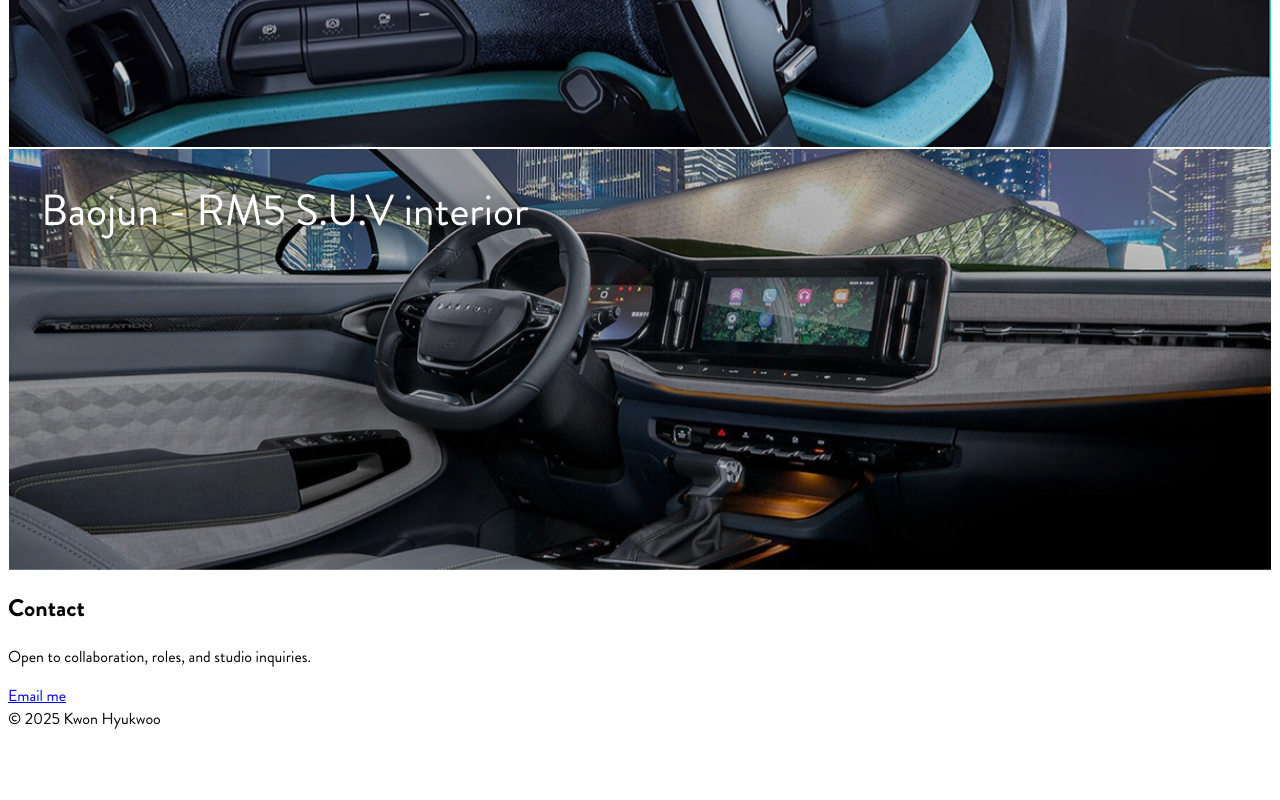
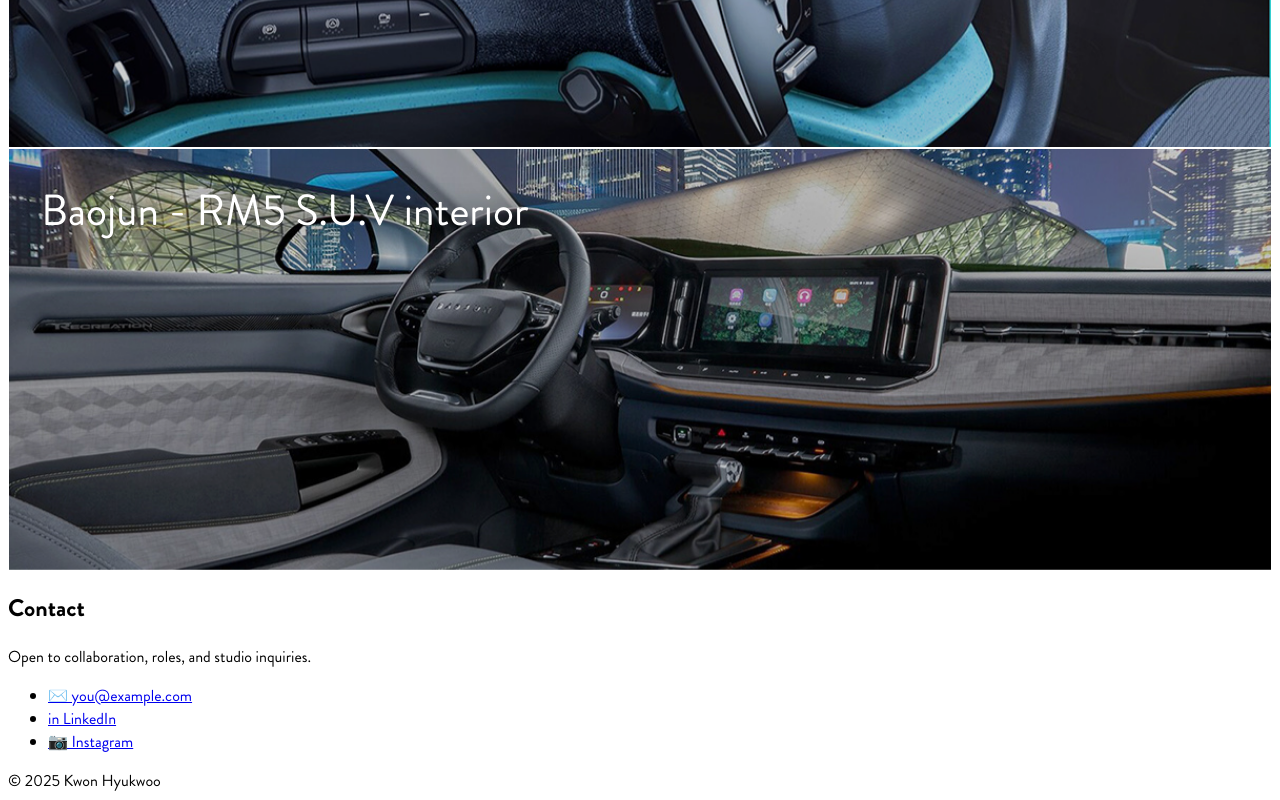
Before and after one commit to lyankwon808/portfolio, a Next.js app: page / in a window 1280 px wide. Shown: the part 2916-3716 px from the top of the page. Before the commit the page ends 3654 px from the top, so only its background shows below. Built offline with nearby package versions, Linux system fonts and the light colour scheme.

Commit message:
feat: contact dropdown + contact section links

```diff
--- /dev/null
+++ b/app/components/ContactMenu.tsx
@@ -0,0 +1,69 @@
+"use client";
+
+import { useEffect, useRef, useState } from "react";
+
+export default function ContactMenu() {
+  const [open, setOpen] = useState(false);
+  const ref = useRef<HTMLDivElement>(null);
+
+  // 바깥 클릭 & ESC로 닫기
+  useEffect(() => {
+    const onKey = (e: KeyboardEvent) => {
+      if (e.key === "Escape") setOpen(false);
+    };
+    const onClick = (e: MouseEvent) => {
+      if (ref.current && !ref.current.contains(e.target as Node)) {
+        setOpen(false);
+      }
+    };
+    document.addEventListener("keydown", onKey);
+    document.addEventListener("click", onClick);
+    return () => {
+      document.removeEventListener("keydown", onKey);
+      document.removeEventListener("click", onClick);
+    };
+  }, []);
+
+  return (
+    <div className="relative" ref={ref}>
+      <button
+        type="button"
+        aria-expanded={open}
+        onClick={() => setOpen((v) => !v)}
+        className="rounded-full border px-3 py-1 text-xs hover:bg-neutral-50"
+      >
+        Contact
+      </button>
+
+      {open && (
+        <div
+          role="menu"
+          className="absolute right-0 mt-2 w-56 rounded-xl border border-neutral-200/70 bg-white/95 backdrop-blur shadow-lg p-2 text-sm"
+        >
+          <a
+            href="mailto:lyankwon808@gmail.com"
+            className="block rounded-md px-3 py-2 hover:bg-neutral-50"
+          >
+            ✉️ Email
+          </a>
+          <a
+            href="https://www.linkedin.com/in/hyukwoo-leon-kwon-33190161/"
+            target="_blank"
+            rel="noopener noreferrer"
+            className="block rounded-md px-3 py-2 hover:bg-neutral-50"
+          >
+            in&nbsp;LinkedIn
+          </a>
+          <a
+            href="https://instagram.com/leon_h_kwon"
+            target="_blank"
+            rel="noopener noreferrer"
+            className="block rounded-md px-3 py-2 hover:bg-neutral-50"
+          >
+            📷 Instagram
+          </a>
+        </div>
+      )}
+    </div>
+  );
+}
--- a/app/page.tsx
+++ b/app/page.tsx
@@ -92,13 +92,36 @@
   <p className="mt-2 text-neutral-700">
     Open to collaboration, roles, and studio inquiries.
   </p>
+
+  <ul className="mt-4 space-y-2 text-neutral-800">
+    <li>
+      <a href="mailto:you@example.com" className="underline">
+        ✉️ you@example.com
+      </a>
+    </li>
+    <li>
       <a
-          href="mailto:you@example.com"
-          className="inline-block mt-3 rounded-full bg-black text-white px-5 py-2 text-sm"
+        href="https://www.linkedin.com/in/your-id"
+        target="_blank"
+        rel="noopener noreferrer"
+        className="underline"
       >
-          Email me
+        in LinkedIn
       </a>
+    </li>
+    <li>
+      <a
+        href="https://instagram.com/your-id"
+        target="_blank"
+        rel="noopener noreferrer"
+        className="underline"
+      >
+        📷 Instagram
+      </a>
+    </li>
+  </ul>
 </section>
+
     </main>
   );
 }
```
Lines whose indentation alone changed are shown as unchanged.
